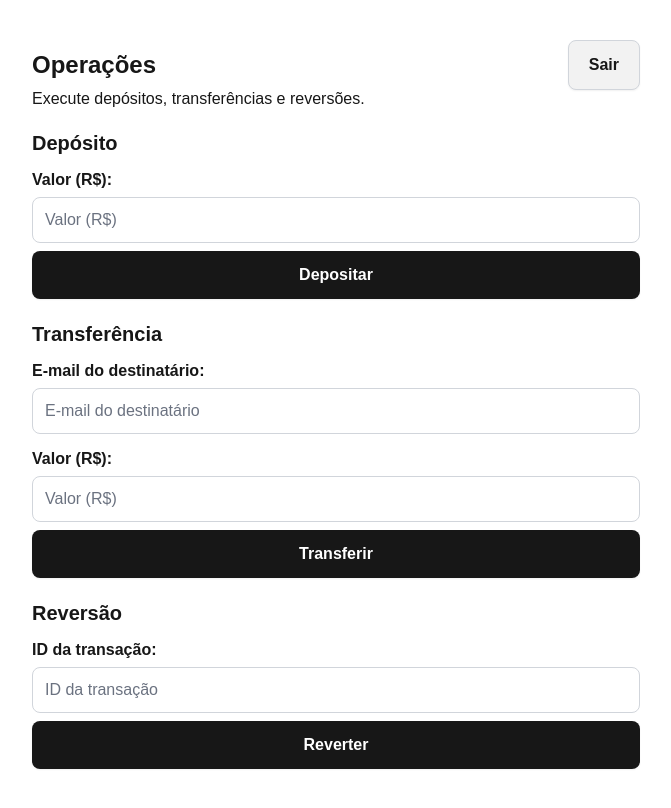
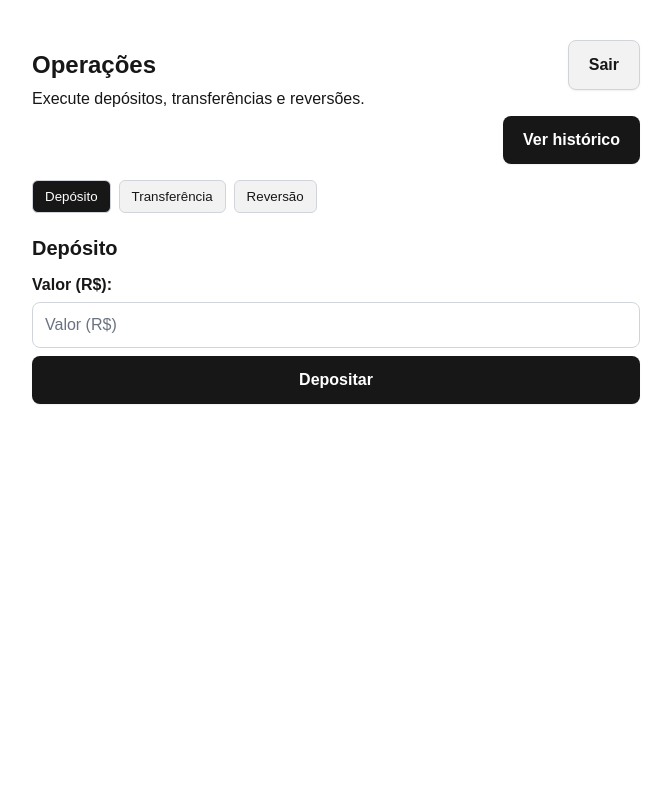
Before and after one commit to carlosAlx/finan, a Next.js app: page /operacoes in a window 1280 px wide. Shown: the whole page, without its empty margins (304-975 px from the left). Built offline with nearby package versions, Linux system fonts and the light colour scheme.

Commit message:
refactor:mudanca na listagem e pagina ded operacoes

```diff
--- a/src/app/operacoes/operacoes.module.css
+++ b/src/app/operacoes/operacoes.module.css
@@ -2,6 +2,11 @@
     margin: var(--space-6) auto;
     padding: var(--space-4);
     max-width: 640px;
+}
+.header{
+    display: flex;
+    align-items: center;
+    justify-content: space-between;
 }
 .container_operaceos h1{
     font-size: 24px;
@@ -21,3 +26,47 @@
     font-weight: 600;
     color: var(--foreground);
 }
+
+.message{
+    margin-top: var(--space-3);
+    padding: var(--space-3);
+    border-radius: var(--radius-sm);
+    border: 1px solid var(--border);
+}
+
+.message_success{
+    color: var(--success);
+    border-color: var(--success);
+}
+
+.message_error{
+    color: var(--error);
+    border-color: var(--error);
+}
+
+.tabs{
+    margin-top: var(--space-4);
+    display: flex;
+    gap: var(--space-2);
+}
+
+.tab{
+    padding: var(--space-2) var(--space-3);
+    border: 1px solid var(--border);
+    background: var(--secondary);
+    color: var(--foreground);
+    border-radius: var(--radius-sm);
+    cursor: pointer;
+}
+
+
+.tab_active{
+    background: var(--foreground);
+    color: var(--background);
+}
+
+.toolbar{
+    margin-top: var(--space-2);
+    display: flex;
+    justify-content: flex-end;
+}
--- a/src/app/operacoes/page.tsx
+++ b/src/app/operacoes/page.tsx
@@ -6,6 +6,7 @@ import Input from "@/components/Input/Input";
 import LogoutButton from "@/components/LogoutButton";
 import { useReducer } from "react";
 import styles from './operacoes.module.css';
+import Link from "next/link";
 
 type State = {
   depositAmount: string;
@@ -13,7 +14,9 @@ type State = {
   transferAmount: string;
   reversalId: string;
   message: string;
+  messageType: "success" | "error" | null;
   loading: boolean;
+  activeTab: "deposit" | "transfer" | "reversal";
   errors: {
     deposit?: string;
     transfer?: string;
@@ -27,9 +30,10 @@ type Action =
   | { type: "SET_FIELD"; field: FieldKey; value: string }
   | { type: "SET_ERROR"; section: "deposit" | "transfer" | "reversal"; error: string }
   | { type: "CLEAR_ERROR"; section: "deposit" | "transfer" | "reversal" }
-  | { type: "SET_MESSAGE"; message: string }
+  | { type: "SET_MESSAGE"; message: string; kind: "success" | "error" | null }
   | { type: "SET_LOADING"; loading: boolean }
-  | { type: "RESET_SECTION"; section: "deposit" | "transfer" | "reversal" };
+  | { type: "RESET_SECTION"; section: "deposit" | "transfer" | "reversal" }
+  | { type: "SET_TAB"; tab: "deposit" | "transfer" | "reversal" };
 
 const initialState: State = {
   depositAmount: "",
@@ -37,7 +41,9 @@ const initialState: State = {
   transferAmount: "",
   reversalId: "",
   message: "",
+  messageType: null,
   loading: false,
+  activeTab: "deposit",
   errors: {},
 };
 
@@ -51,7 +57,7 @@ function reducer(state: State, action: Action): State {
       const { [action.section]: _removed, ...rest } = state.errors;
       return { ...state, errors: rest };
     case "SET_MESSAGE":
-      return { ...state, message: action.message };
+      return { ...state, message: action.message, messageType: action.kind };
     case "SET_LOADING":
       return { ...state, loading: action.loading };
     case "RESET_SECTION":
@@ -65,6 +71,8 @@ function reducer(state: State, action: Action): State {
         return { ...state, reversalId: "" };
       }
       return state;
+    case "SET_TAB":
+      return { ...state, activeTab: action.tab };
     default:
       return state;
   }
@@ -83,10 +91,12 @@ export default function OperacoesPage() {
     return Number.isInteger(n) && n > 0;
   };
 
+  const isErrorMessage = state.messageType === "error";
+
   async function handleDeposit(e: React.FormEvent) {
     e.preventDefault();
     dispatch({ type: "SET_LOADING", loading: true });
-    dispatch({ type: "SET_MESSAGE", message: "" });
+    dispatch({ type: "SET_MESSAGE", message: "", kind: null });
     dispatch({ type: "CLEAR_ERROR", section: "deposit" });
     try {
       if (!isValidMoney(state.depositAmount)) {
@@ -101,10 +111,10 @@ export default function OperacoesPage() {
       });
       const data = await res.json();
       if (!res.ok) throw new Error(data.error || "Falha no depósito");
-      dispatch({ type: "SET_MESSAGE", message: `Depósito OK. Novo saldo: ${(data.balanceCents ?? 0) / 100}` });
+      dispatch({ type: "SET_MESSAGE", message: `Depósito OK. Novo saldo: ${(data.balanceCents ?? 0) / 100}`, kind: "success" });
       dispatch({ type: "RESET_SECTION", section: "deposit" });
     } catch (err: any) {
-      dispatch({ type: "SET_MESSAGE", message: err.message || "Erro inesperado no depósito" });
+      dispatch({ type: "SET_MESSAGE", message: err.message || "Erro inesperado no depósito", kind: "error" });
     } finally {
       dispatch({ type: "SET_LOADING", loading: false });
     }
@@ -113,7 +123,7 @@ export default function OperacoesPage() {
   async function handleTransfer(e: React.FormEvent) {
     e.preventDefault();
     dispatch({ type: "SET_LOADING", loading: true });
-    dispatch({ type: "SET_MESSAGE", message: "" });
+    dispatch({ type: "SET_MESSAGE", message: "", kind: null });
     dispatch({ type: "CLEAR_ERROR", section: "transfer" });
     try {
       if (!emailRegex.test(state.transferEmail)) {
@@ -132,10 +142,10 @@ export default function OperacoesPage() {
       });
       const data = await res.json();
       if (!res.ok) throw new Error(data.error || "Falha na transferência");
-      dispatch({ type: "SET_MESSAGE", message: `Transferência OK. Novo saldo: ${(data.balanceCents ?? 0) / 100}` });
+      dispatch({ type: "SET_MESSAGE", message: `Transferência OK. Novo saldo: ${(data.balanceCents ?? 0) / 100}`, kind: "success" });
       dispatch({ type: "RESET_SECTION", section: "transfer" });
     } catch (err: any) {
-      dispatch({ type: "SET_MESSAGE", message: err.message || "Erro inesperado na transferência" });
+      dispatch({ type: "SET_MESSAGE", message: err.message || "Erro inesperado na transferência", kind: "error" });
     } finally {
       dispatch({ type: "SET_LOADING", loading: false });
     }
@@ -144,7 +154,7 @@ export default function OperacoesPage() {
   async function handleReversal(e: React.FormEvent) {
     e.preventDefault();
     dispatch({ type: "SET_LOADING", loading: true });
-    dispatch({ type: "SET_MESSAGE", message: "" });
+    dispatch({ type: "SET_MESSAGE", message: "", kind: null });
     dispatch({ type: "CLEAR_ERROR", section: "reversal" });
     try {
       if (!isValidId(state.reversalId)) {
@@ -159,10 +169,10 @@ export default function OperacoesPage() {
       });
       const data = await res.json();
       if (!res.ok) throw new Error(data.error || "Falha na reversão");
-      dispatch({ type: "SET_MESSAGE", message: "Operação revertida com sucesso." });
+      dispatch({ type: "SET_MESSAGE", message: "Operação revertida com sucesso.", kind: "success" });
       dispatch({ type: "RESET_SECTION", section: "reversal" });
     } catch (err: any) {
-      dispatch({ type: "SET_MESSAGE", message: err.message || "Erro inesperado na reversão" });
+      dispatch({ type: "SET_MESSAGE", message: err.message || "Erro inesperado na reversão", kind: "error" });
     } finally {
       dispatch({ type: "SET_LOADING", loading: false });
     }
@@ -170,11 +180,54 @@ export default function OperacoesPage() {
 
   return (
     <div className={styles.container_operaceos}>
-      <div style={{ display: 'flex', alignItems: 'center', justifyContent: 'space-between' }}>
+      <div className={styles.header}>
         <h1>Operações</h1>
         <LogoutButton />
       </div>
       <p>Execute depósitos, transferências e reversões.</p>
+      <div className={styles.toolbar}>
+        <Link href="/operacoes/lista">
+          <Button type="button">Ver histórico</Button>
+        </Link>
+      </div>
+      {state.message && (
+        <div
+          aria-live="polite"
+          className={`${styles.message} ${isErrorMessage ? styles.message_error : styles.message_success}`}
+        >
+          {state.message}
+        </div>
+      )}
+      <div className={styles.tabs} role="tablist" aria-label="Tipo de operação">
+        <button
+          type="button"
+          role="tab"
+          aria-selected={state.activeTab === 'deposit'}
+          className={`${styles.tab} ${state.activeTab === 'deposit' ? styles.tab_active : ''}`}
+          onClick={() => dispatch({ type: 'SET_TAB', tab: 'deposit' })}
+        >
+          Depósito
+        </button>
+        <button
+          type="button"
+          role="tab"
+          aria-selected={state.activeTab === 'transfer'}
+          className={`${styles.tab} ${state.activeTab === 'transfer' ? styles.tab_active : ''}`}
+          onClick={() => dispatch({ type: 'SET_TAB', tab: 'transfer' })}
+        >
+          Transferência
+        </button>
+        <button
+          type="button"
+          role="tab"
+          aria-selected={state.activeTab === 'reversal'}
+          className={`${styles.tab} ${state.activeTab === 'reversal' ? styles.tab_active : ''}`}
+          onClick={() => dispatch({ type: 'SET_TAB', tab: 'reversal' })}
+        >
+          Reversão
+        </button>
+      </div>
+      {state.activeTab === 'deposit' && (
       <section style={{ marginTop: 24 }}>
         <h2>Depósito</h2>
         <form onSubmit={handleDeposit}>
@@ -194,7 +247,9 @@ export default function OperacoesPage() {
           </FormField>
         </form>
       </section>
+      )}
 
+      {state.activeTab === 'transfer' && (
       <section>
         <h2>Transferência</h2>
         <form onSubmit={handleTransfer} className="">
@@ -224,7 +279,9 @@ export default function OperacoesPage() {
 
         </form>
       </section>
+      )}
 
+      {state.activeTab === 'reversal' && (
       <section>
         <h2>Reversão</h2>
         <form onSubmit={handleReversal}>
@@ -243,6 +300,7 @@ export default function OperacoesPage() {
           </FormField>
         </form>
       </section>
+      )}
     </div>
   );
 }
```
Also changed, not shown: src/app/operacoes/lista/lista.module.css (added, +59 -0 lines), src/app/operacoes/lista/page.tsx (added, +91 -0 lines).
